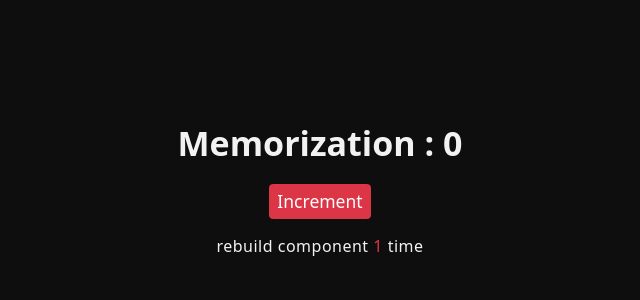
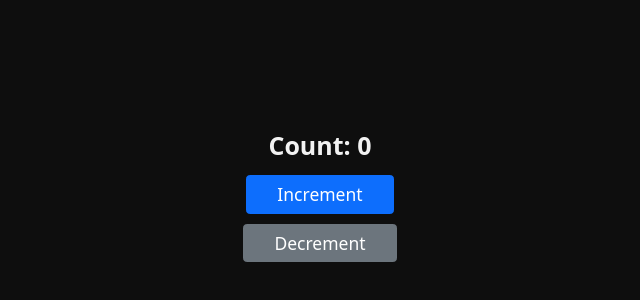
Before and after one commit to dixit9232/react-first-app, a React (Vite) app: page / in a window 1280 px wide. Shown: the part 204-504 px from the top of the page, without its empty margins (320-960 px from the left). Built offline with nearby package versions, Linux system fonts and the light colour scheme.

Commit message:
feat: implement UserCallBackHook for counter functionality; replace MemoComponent in App

```diff
--- a/src/App.jsx
+++ b/src/App.jsx
@@ -1,5 +1,6 @@
-import { MemoComponent } from "../src/hooks/MemoReact/index.jsx";
+
+import { UserCallBackHook } from "./hooks/UseCallBackHook";
 
 export const App = () => {
-  return <MemoComponent></MemoComponent>;
+  return UserCallBackHook();
 };
--- /dev/null
+++ b/src/hooks/UseCallBackHook/index.jsx
@@ -0,0 +1,40 @@
+import { memo, useCallback, useMemo, useState } from "react";
+
+export const UserCallBackHook = () => {
+  const [count, setCount] = useState(0);
+
+  const handleIncrement = useCallback(() => {
+    console.log("Incrementing");
+    setCount((count) => count + 1);
+  }, []);
+
+  const handleDecrement = useCallback(() => {
+    console.log("Decrementing");
+    setCount((count) => count - 1);
+  }, []);
+
+  return (
+    <div className="vh-100 d-flex flex-column justify-content-center align-items-center gap-3">
+      <h1 className="fs-1"> Count: {count}</h1>
+
+      <Button onClick={handleIncrement}>Increment</Button>
+      <Button onClick={handleDecrement}>Decrement</Button>
+    </div>
+  );
+};
+
+const Button =memo(({ onClick, children }) => {
+  console.log("Rendering button", children);
+  return (
+    <button
+      className={`${
+        children.toString().toLowerCase() === "increment"
+          ? "btn btn-primary"
+          : "btn btn-secondary"
+      } fs-3 px-5 py-2`}
+      onClick={onClick}
+    >
+      {children}
+    </button>
+  );
+});
```
Also changed, not shown: src/hooks/useMemoHook/index.jsx (added, +28 -0 lines).
